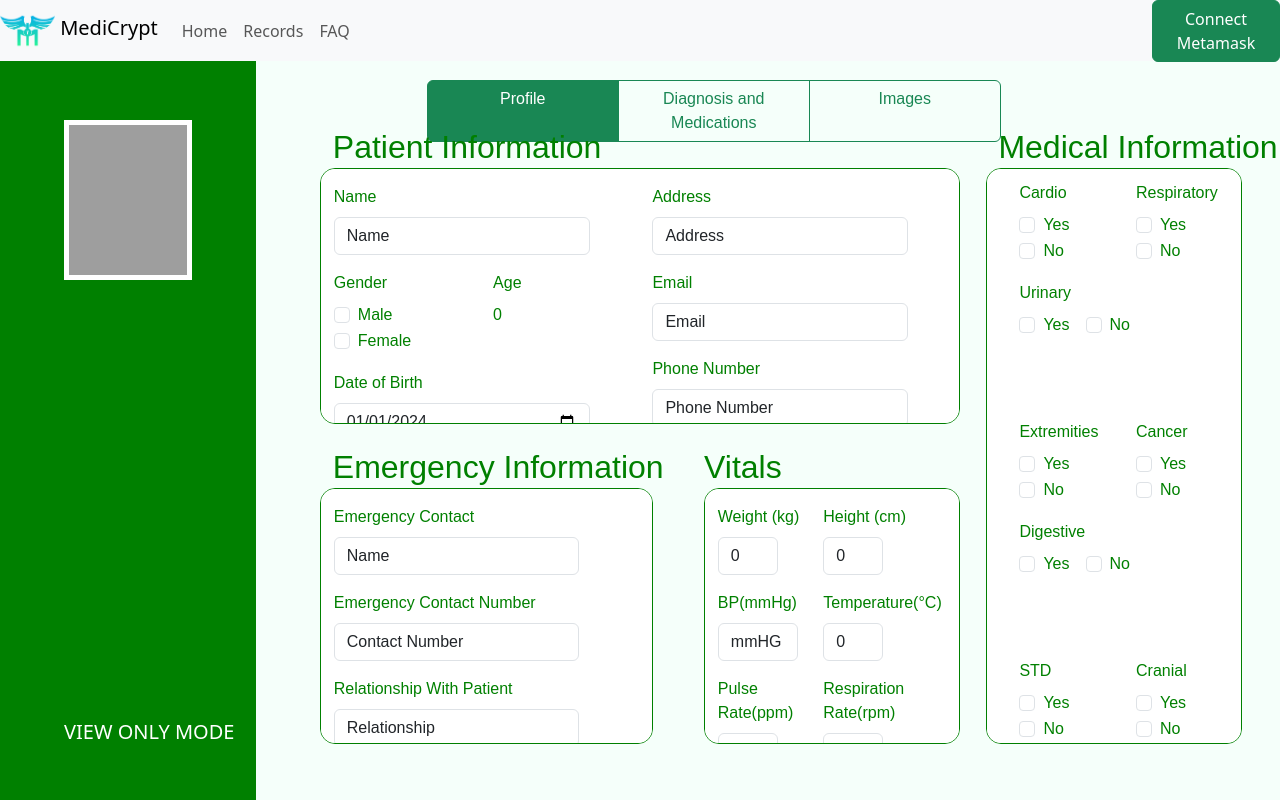
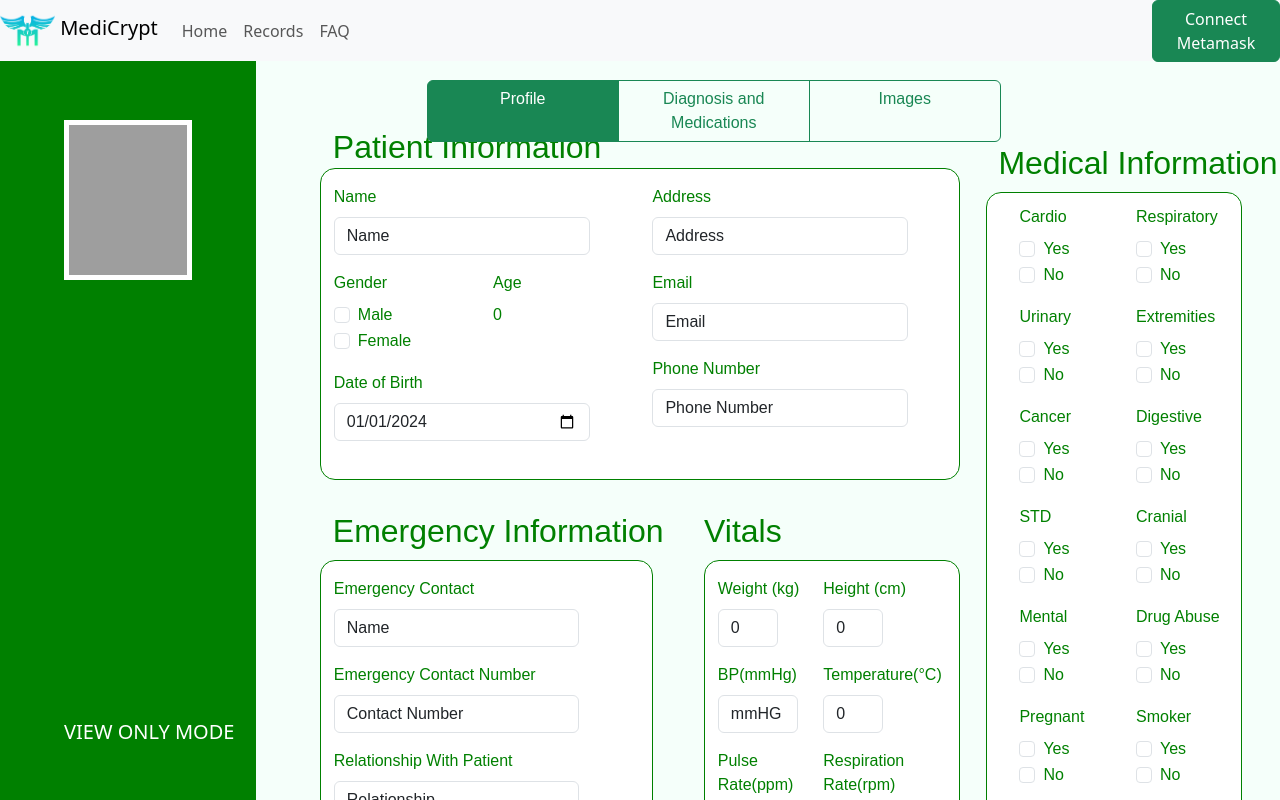
Before and after one commit to MKarloPilares/MediCrypt, a React (Vite) app: page /Profile in a window 1280 px wide. Built offline with nearby package versions, Linux system fonts and the light colour scheme; grey boxes are pictures that could not be loaded; some icons are missing.

Commit message:
UI changes

```diff
--- a/src/Components/Pages/MedInfo.css
+++ b/src/Components/Pages/MedInfo.css
@@ -5,7 +5,7 @@
 }
 
 .medinfo-row {
-  margin-bottom: 65px;
+  margin-bottom: 0px;
 }
 
 @media (max-width: 768px) {
--- a/src/Components/Pages/MedInfo.tsx
+++ b/src/Components/Pages/MedInfo.tsx
@@ -83,6 +83,8 @@ const MedInfo: React.FC<MedInfoProps> = ({ medicalInfo, setMedicalInfo }) => {
               </div>
             ))}
           </Col>
+        </Row>
+        <Row className="medinfo-row">
           <Col>
             <Form.Label>Urinary</Form.Label>
             {['radio'].map((type) => (
@@ -106,8 +108,6 @@ const MedInfo: React.FC<MedInfoProps> = ({ medicalInfo, setMedicalInfo }) => {
               </div>
             ))}
           </Col>
-        </Row>
-        <Row className="medinfo-row">
           <Col>
             <Form.Label>Extremities</Form.Label>
             {['radio'].map((type) => (
@@ -131,6 +131,8 @@ const MedInfo: React.FC<MedInfoProps> = ({ medicalInfo, setMedicalInfo }) => {
               </div>
             ))}
           </Col>
+          </Row>
+          <Row className="medinfo-row">
           <Col>
             <Form.Label>Cancer</Form.Label>
             {['radio'].map((type) => (
@@ -225,6 +227,8 @@ const MedInfo: React.FC<MedInfoProps> = ({ medicalInfo, setMedicalInfo }) => {
               </div>
             ))}
           </Col>
+        </Row>
+        <Row className="medinfo-row">
           <Col>
             <Form.Label>Mental</Form.Label>
             {['radio'].map((type) => (
@@ -248,8 +252,6 @@ const MedInfo: React.FC<MedInfoProps> = ({ medicalInfo, setMedicalInfo }) => {
               </div>
             ))}
           </Col>
-        </Row>
-        <Row className="medinfo-row">
           <Col>
             <Form.Label>Drug Abuse</Form.Label>
             {['radio'].map((type) => (
@@ -273,6 +275,7 @@ const MedInfo: React.FC<MedInfoProps> = ({ medicalInfo, setMedicalInfo }) => {
               </div>
             ))}
           </Col>
+        <Row className="medinfo-row"></Row>
           <Col>
             <Form.Label>Pregnant</Form.Label>
             {['radio'].map((type) => (
--- a/src/main.css
+++ b/src/main.css
@@ -31,7 +31,7 @@
 }
 
 .button-group-container {
-  position: fixed;
+  position: absolute;
   top: 10vh;
   left: 28vw;
 }
@@ -51,11 +51,10 @@
   position: absolute;
   top: 21vh;
   left: 25vw;
-  height: 32vh;
+  height: 39vh;
   width: 50vw;
   background-color: white;
   border-radius: 15px;
-  overflow-y: auto;
   padding-left: 1vw;
   scrollbar-width: none;
 }
@@ -66,20 +65,19 @@
 
 .emergency-heading {
   position: absolute;
-  top: 56vh;
+  top: 64vh;
   left: 26vw;
 }
 
 .emergency-container {
   border: 1px solid green;
   position: absolute;
-  top: 61vh;
+  top: 70vh;
   left: 25vw;
-  height: 32vh;
+  height: 39vh;
   width: 26vw;
   background-color: white;
   border-radius: 15px;
-  overflow-y: auto;
   padding-left: 1vw;
   scrollbar-width: none;
 }
@@ -90,20 +88,19 @@
 
 .medical-heading {
   position: absolute;
-  top: 16vh;
+  top: 18vh;
   left: 78vw;
 }
 
 .medical-container {
   border: 1px solid green;
   position: absolute;
-  top: 21vh;
+  top: 24vh;
   left: 77vw;
-  height: 72vh;
+  height: 83vh;
   width: 20vw;
   background-color: white;
   border-radius: 15px;
-  overflow-y: auto;
   padding-left: 1vw;
   scrollbar-width: none;
 }
@@ -114,20 +111,19 @@
 
 .vitals-heading {
   position: absolute;
-  top: 56vh;
+  top: 64vh;
   left: 55vw;
 }
 
 .vitals-container {
   border: 1px solid green;
   position: absolute;
-  top: 61vh;
+  top: 70vh;
   left: 55vw;
-  height: 32vh;
+  height: 39vh;
   width: 20vw;
   background-color: white;
   border-radius: 15px;
-  overflow-y: auto;
   padding-left: 1vw;
   scrollbar-width: none;
 }
@@ -147,11 +143,10 @@
   position: absolute;
   top: 21vh;
   left: 25vw;
-  height: 35vh;
+  height: 43vh;
   width: 50vw;
   background-color: white;
   border-radius: 15px;
-  overflow-y: auto;
   padding-left: 1vw;
   scrollbar-width: none;
 }
@@ -162,14 +157,14 @@
 
 .diagnosis-history-heading {
   position: absolute;
-  top: 16vh;
+  top: 21vh;
   left: 78vw;
 }
 
 .diagnosis-history-container {
   border: 1px solid green;
   position: absolute;
-  top: 21vh;
+  top: 26vh;
   left: 77vw;
   height: 35vh;
   width: 20vw;
@@ -186,20 +181,19 @@
 
 .medications-heading {
   position: absolute;
-  top: 58vh;
+  top: 67vh;
   left: 26vw;
 }
 
 .medications-container {
   border: 1px solid green;
   position: absolute;
-  top: 63vh;
+  top: 72vh;
   left: 25vw;
-  height: 35vh;
+  height: 43vh;
   width: 50vw;
   background-color: white;
   border-radius: 15px;
-  overflow-y: auto;
   padding-left: 1vw;
   scrollbar-width: none;
 }
@@ -210,14 +204,14 @@
 
 .medication-history-heading {
   position: absolute;
-  top: 58vh;
+  top: 71vh;
   left: 78vw;
 }
 
 .medication-history-container {
   border: 1px solid green;
   position: absolute;
-  top: 63vh;
+  top: 76vh;
   left: 77vw;
   height: 35vh;
   width: 20vw;
```
